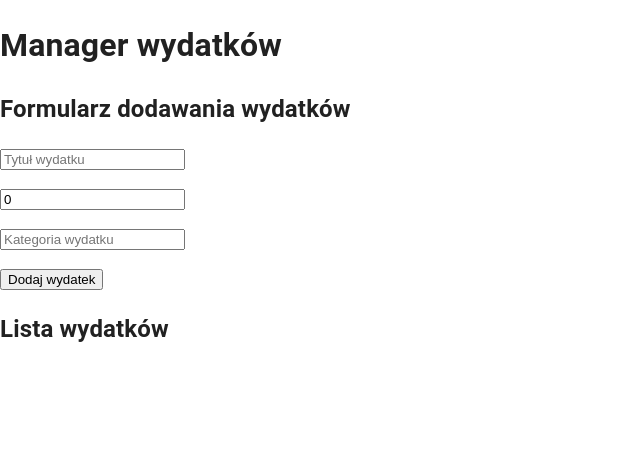
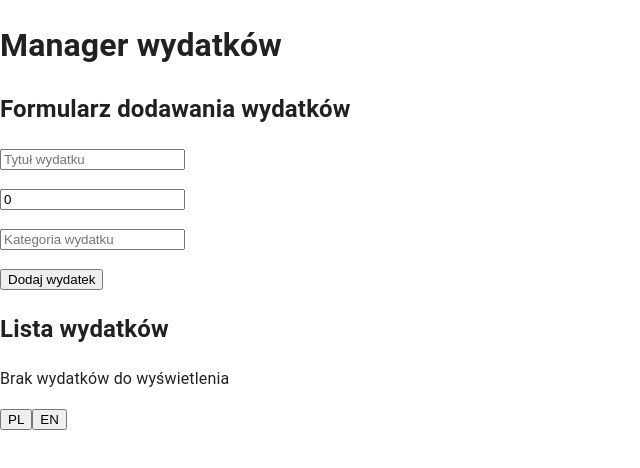
Before and after one commit to kubmari/ExpensesManagerUI, a React (Vite) app: page / in a window 1280 px wide. Shown: the top 468 px of the page, without its empty margins (0-640 px from the left). Built offline with nearby package versions, Linux system fonts and the light colour scheme.

Commit message:
W2: Add language switcher

```diff
--- /dev/null
+++ b/src/components/LanguageSwitcher.tsx
@@ -0,0 +1,17 @@
+import { useTranslation } from "react-i18next";
+
+export function LanguageSwitcher() {
+  const { i18n } = useTranslation();
+
+  const changeLanguage = (lng: string) => {
+    i18n.changeLanguage(lng);
+    localStorage.setItem("lang", lng);
+  };
+
+  return (
+    <div>
+      <button onClick={() => changeLanguage("pl")}>PL</button>
+      <button onClick={() => changeLanguage("en")}>EN</button>
+    </div>
+  );
+}
--- a/src/i18n.ts
+++ b/src/i18n.ts
@@ -8,7 +8,7 @@ void i18n.use(initReactI18next).init({
     en: { common: en },
     pl: { common: pl },
   },
-  lng: "pl",
+  lng: localStorage.getItem("lang") || "pl",
   fallbackLng: "en",
   ns: ["common"],
   defaultNS: "common",
--- a/src/pages/ExpensesPage.tsx
+++ b/src/pages/ExpensesPage.tsx
@@ -1,6 +1,7 @@
 import { useForm } from "react-hook-form";
 import { useState } from "react";
 import { useTranslation } from "react-i18next";
+import { LanguageSwitcher } from "@/components/LanguageSwitcher";
 
 class Expense {
     id: string;
@@ -89,7 +90,8 @@ function ExpensesPage() {
             <h2>{t("expensesAddForm")}</h2>
             <ExpenseForm onAddExpense={(expense) => setExpenses([...expenses, expense])} />
             <h2>{t("expensesList")}</h2>
-            <ul>
+            {expenses.length === 0 ? (<p>{t("listEmpty")}</p>) : (
+                <ul>
                 {expenses.map((expense) => (
                     <li key={expense.id}>
                         <span style={{ marginRight: "10px" }}>{t("expenseTitle")}: {expense.title}</span>
@@ -98,6 +100,8 @@ function ExpensesPage() {
                     </li>
                 ))}
             </ul>
+            )}
+            <LanguageSwitcher />
         </div>
     )
 }
```
